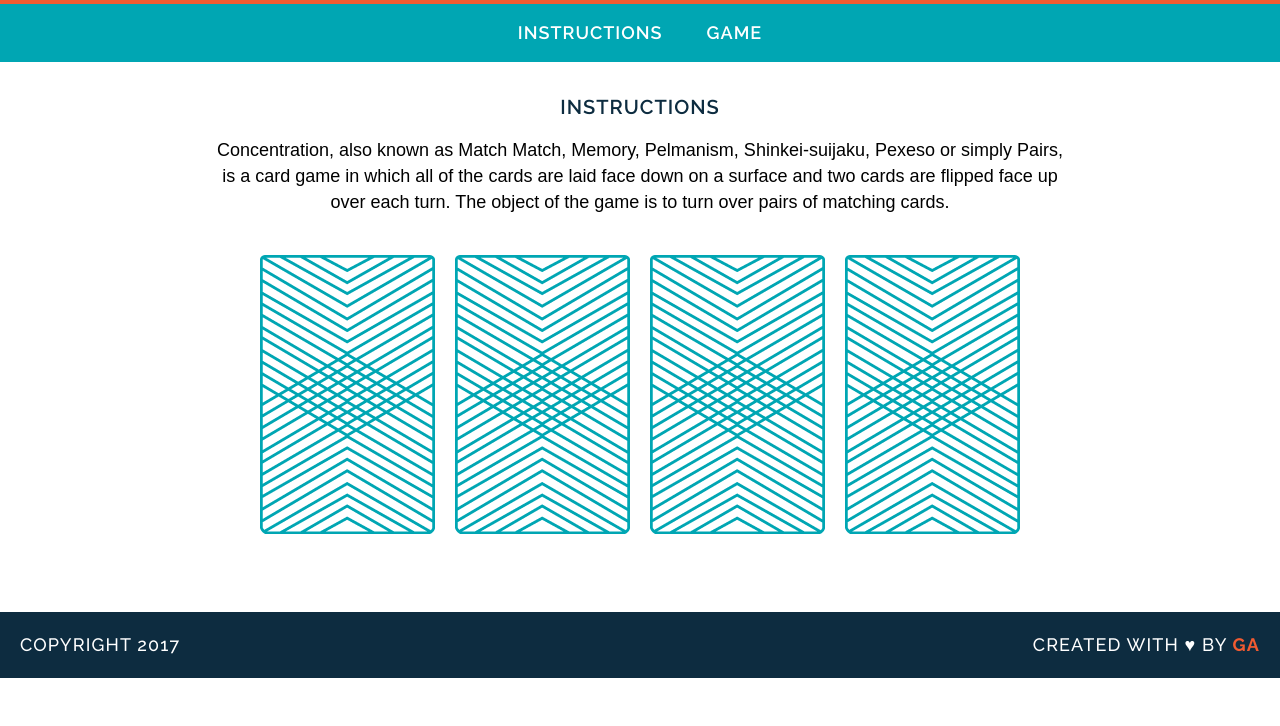
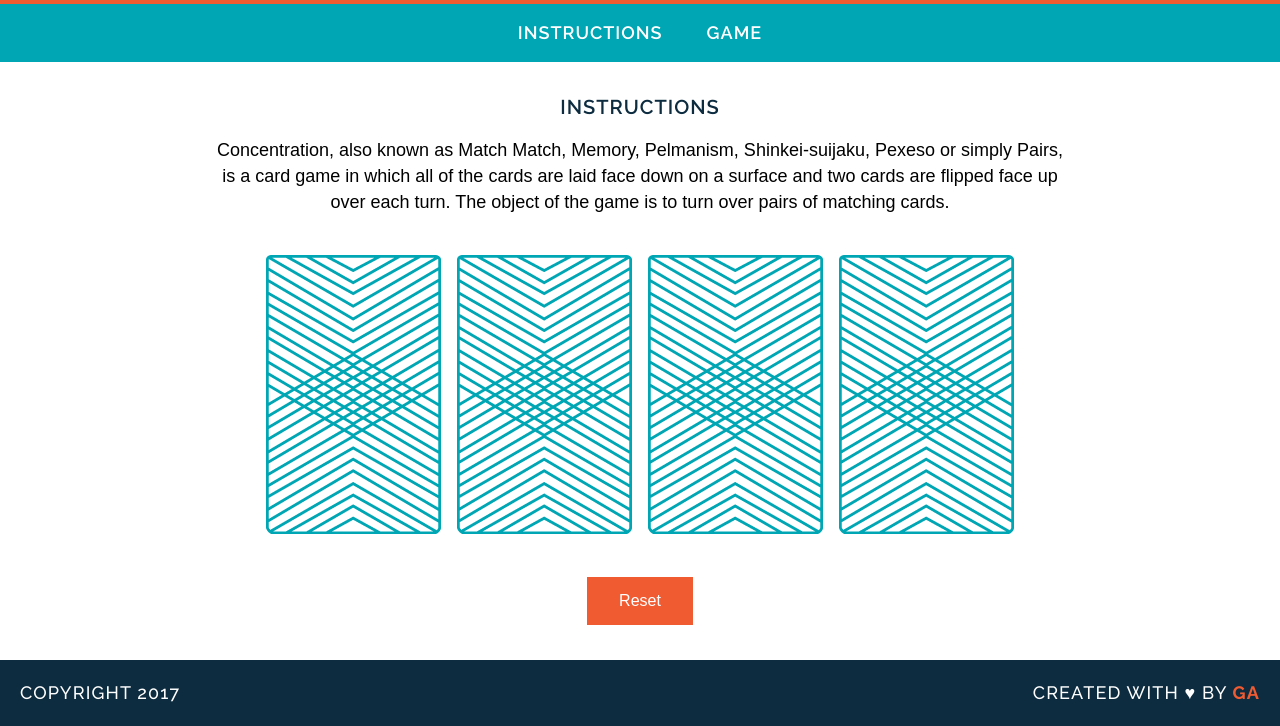
Before and after one commit to sheryllvillanueva/wdi-fundamentals-memorygame, a plain HTML site: page memory_game/index.html in a window 1280 px wide. Shown: the part 101-827 px from the top of the page. Before the commit the page ends 800 px from the top, so only its background shows below. Drawn offline with Linux system fonts and the light colour scheme; a web font is replaced by a local one.

Commit message:
created game logic

```diff
--- a/memory_game/css/style.css
+++ b/memory_game/css/style.css
@@ -104,3 +104,13 @@ font-size: 0;
 	color: #F15B31;
 	font-weight: 700;
 }
+button{
+	background-color: #F15B31;
+    border: none;
+    color: white;
+    padding: 15px 32px;
+    text-align: center;
+    text-decoration: none;
+    display: inline-block;
+    font-size: 16px;
+}
--- a/memory_game/index.html
+++ b/memory_game/index.html
@@ -18,12 +18,10 @@
 		<h2>Instructions</h2>
 
 		<p>Concentration, also known as Match Match, Memory, Pelmanism, Shinkei-suijaku, Pexeso or simply Pairs, is a card game in which all of the cards are laid face down on a surface and two cards are flipped face up over each turn. The object of the game is to turn over pairs of matching cards.</p>
-		<div>
-			<img src="images/back.png" alt="Queen of Diamonds">
-			<img src="images/back.png" alt="Queen of Hearts">
-			<img src="images/back.png" alt="King of Diamonds">
-			<img src="images/back.png" alt="King of Hearts">
-		</div>
+
+		<div id="game-board" class="board clearfix"></div>
+		<a href="javascript:location.reload(true)"><button>Reset</button></a>
+
 	</main>
 	<footer class="clearfix">
 		<p class="copyright">Copyright 2017</p>
--- a/memory_game/js/main.js
+++ b/memory_game/js/main.js
@@ -25,20 +25,35 @@ var cards = [
 var cardsInPlay = [];
 
 var checkForMatch = function (){
-	if (cardsInPlay.length === 2 && cardsInPlay[0] === cardsInPlay[1]) {
+
+	if (cardsInPlay.length === 2  && cardsInPlay[0] === cardsInPlay[1]){
 		alert("You found a match!");
 	} else {
 		alert("Sorry, try again.");
 	}
-}
+};
 
-var flipCard = function (cardId) {
+var flipCard = function () {
+	var cardId = this.getAttribute('data-id');
+	this.setAttribute('src', cards[cardId].cardImage);
+	cardsInPlay.push (cards[cardId].rank);
+	if (cardsInPlay.length === 2){
 	checkForMatch();
+	};
 	console.log("User flipped " + cards[cardId].rank);
-	cardsInPlay.push (cards[cardId].rank);
 	console.log(cards[cardId].cardImage);
 	console.log(cards[cardId].suit);
-}
+};
 
-flipCard(0);
-flipCard(2);
+var createBoard = function () {
+	for (var i=0; i<cards.length; i++){
+		var cardElement = document.createElement('img');
+		cardElement.setAttribute('src', 'images/back.png');
+		cardElement.setAttribute('data-id', i);
+		cardElement.addEventListener('click', flipCard);
+		document.getElementById('game-board').appendChild(cardElement);
+
+	}
+};
+
+createBoard();
```
